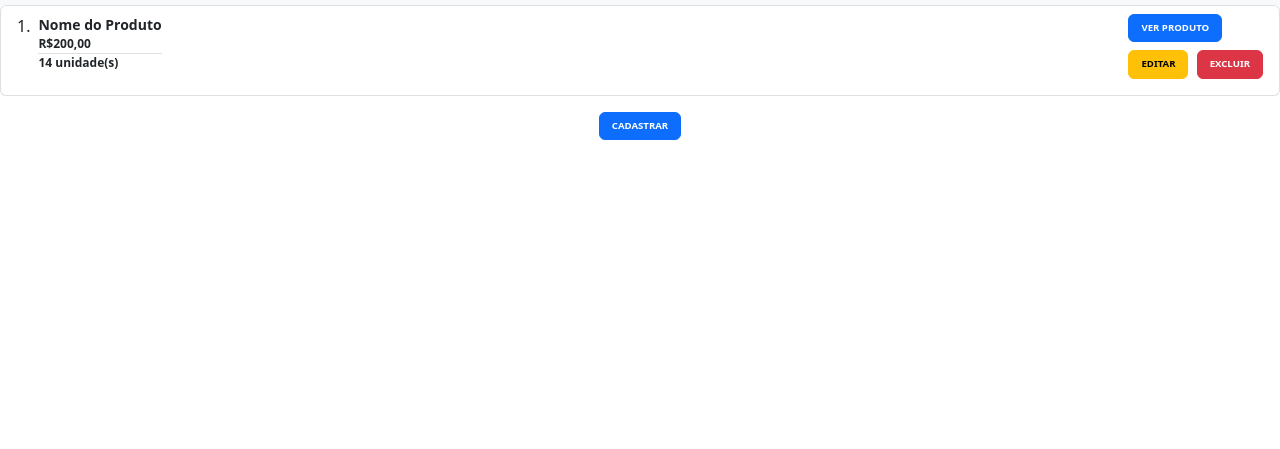
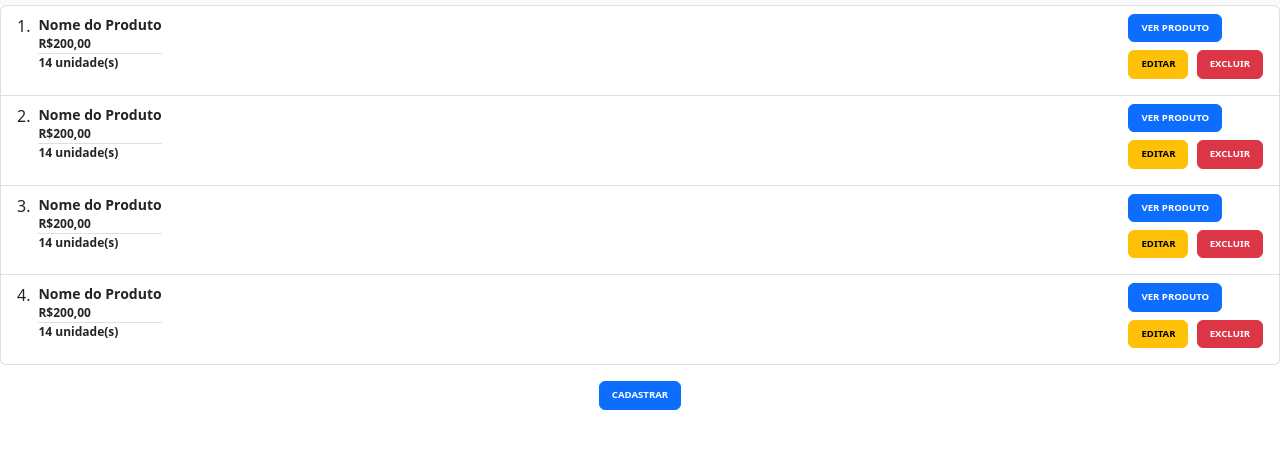
Before and after one commit to FelixMembrive/intro-ao-Bootstrap, a plain HTML site: page dashboard.html in a window 1280 px wide. Shown: the part 77-526 px from the top of the page. Drawn offline with nearby package versions, Linux system fonts and the light colour scheme.

Commit message:
Ajustes nos botões da Dashboard

```diff
--- a/dashboard.html
+++ b/dashboard.html
@@ -40,6 +40,66 @@
     </nav>
 
     <ol id="listaProdutos" class="list-group list-group-numbered">
+        <li class="list-group-item d-flex justify-content-between align-items-start">
+            <div class="ms-2 me-auto">
+                <div class="fw-bold">Nome do Produto</div>
+                <div>
+                    <ul class="list-group list-group-flush">
+                        <li class="list-group-item">R$200,00</li>
+                        <li class="list-group-item">14 unidade(s)</li>
+                    </ul>
+                </div>
+            </div>
+            <div class="row">
+                <div>
+                    <div>
+                        <button id="botaoVerProduto" type="button" class="btn btn-primary ms-1 mb-2" id="liveAlertBtn" data-bs-toggle="modal" data-bs-target="#modalVerProduto">VER PRODUTO</button>
+                    </div>
+                    <button id="botaoEditarProduto" type="button" class="btn btn-warning ms-1 mb-2" data-bs-toggle="modal" data-bs-target="#modalEditarProduto">EDITAR</button>
+                    <button id="botaoExcluirProduto" type="button" class="btn btn-danger ms-1 mb-2">EXCLUIR</button>
+                </div>
+            </div>
+        </li>
+        <li class="list-group-item d-flex justify-content-between align-items-start">
+            <div class="ms-2 me-auto">
+                <div class="fw-bold">Nome do Produto</div>
+                <div>
+                    <ul class="list-group list-group-flush">
+                        <li class="list-group-item">R$200,00</li>
+                        <li class="list-group-item">14 unidade(s)</li>
+                    </ul>
+                </div>
+            </div>
+            <div class="row">
+                <div>
+                    <div>
+                        <button id="botaoVerProduto" type="button" class="btn btn-primary ms-1 mb-2" id="liveAlertBtn" data-bs-toggle="modal" data-bs-target="#modalVerProduto">VER PRODUTO</button>
+                    </div>
+                    <button id="botaoEditarProduto" type="button" class="btn btn-warning ms-1 mb-2" data-bs-toggle="modal" data-bs-target="#modalEditarProduto">EDITAR</button>
+                    <button id="botaoExcluirProduto" type="button" class="btn btn-danger ms-1 mb-2">EXCLUIR</button>
+                </div>
+            </div>
+        </li>
+        <li class="list-group-item d-flex justify-content-between align-items-start">
+            <div class="ms-2 me-auto">
+                <div class="fw-bold">Nome do Produto</div>
+                <div>
+                    <ul class="list-group list-group-flush">
+                        <li class="list-group-item">R$200,00</li>
+                        <li class="list-group-item">14 unidade(s)</li>
+                    </ul>
+                </div>
+            </div>
+            <div class="row">
+                <div>
+                    <div>
+                        <button id="botaoVerProduto" type="button" class="btn btn-primary ms-1 mb-2" id="liveAlertBtn" data-bs-toggle="modal" data-bs-target="#modalVerProduto">VER PRODUTO</button>
+                    </div>
+                    <button id="botaoEditarProduto" type="button" class="btn btn-warning ms-1 mb-2" data-bs-toggle="modal" data-bs-target="#modalEditarProduto">EDITAR</button>
+                    <button id="botaoExcluirProduto" type="button" class="btn btn-danger ms-1 mb-2">EXCLUIR</button>
+                </div>
+            </div>
+        </li>
         <li class="list-group-item d-flex justify-content-between align-items-start">
             <div class="ms-2 me-auto">
                 <div class="fw-bold">Nome do Produto</div>
```
